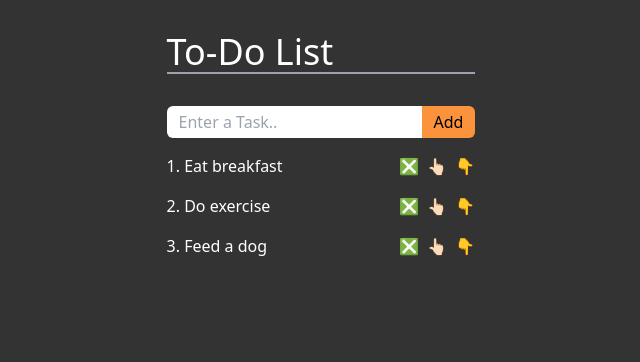
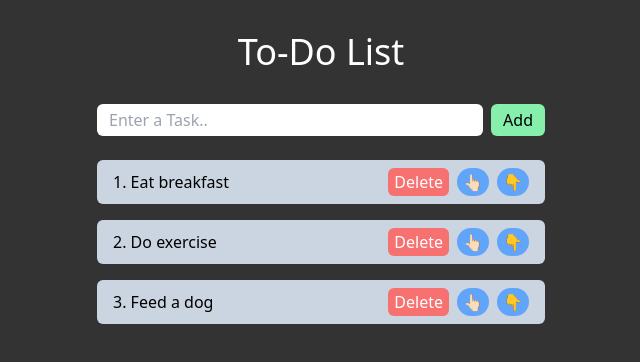
Before and after one commit to suhzeet/To-Do-List, a React (Vite) app: page / in a window 1280 px wide. Shown: the top 362 px of the page, without its empty margins (319-959 px from the left). Built offline with nearby package versions, Linux system fonts and the light colour scheme.

Commit message:
css is ready

```diff
--- a/src/ToDoList.jsx
+++ b/src/ToDoList.jsx
@@ -22,22 +22,20 @@ function ToDoList() {
 
   return (
     <>
-      <div className="grid justify-center mx-auto max-w-2xl">
+      <div className="text-center mx-auto max-w-lg px-8">
         <div className="w-full">
-          <h1 className="text-white text-4xl my-8 border-solid border-b-2 border-gray-400">
-            To-Do List
-          </h1>
-          <div>
+          <h1 className="text-white text-4xl my-8">To-Do List</h1>
+          <div className="flex gap-2 mb-6">
             <input
               type="text"
               placeholder="Enter a Task.."
-              className=" rounded-l-md py-1 px-3"
+              className=" rounded-md py-1 px-3 w-full"
               value={newTasks}
               onChange={handleInputChange}
             />
             <button
               onClick={addTask}
-              className=" bg-orange-400 py-1 px-3 rounded-r-md"
+              className=" bg-green-300 py-1 px-3 rounded-md hover:bg-green-600 hover:text-white transition-all"
             >
               Add
             </button>
@@ -45,25 +43,28 @@ function ToDoList() {
           <div>
             <ol>
               {tasks.map((task, index) => (
-                <li className="my-4 flex justify-between" key={index}>
-                  <span className=" text-white">
+                <li
+                  className="my-4 flex justify-between items-center bg-slate-300 px-4 py-2 rounded-md"
+                  key={index}
+                >
+                  <span>
                     {index + 1}. {task}
                   </span>
                   <div className="flex gap-2">
                     <button
-                      className=" hover:opacity-70"
+                      className=" hover:opacity-70 bg-red-400 py-0.5 px-1.5 rounded-md text-white"
                       onClick={() => deleteTask(index)}
                     >
-                      ❎
+                      Delete
                     </button>
                     <button
-                      className=" hover:opacity-70"
+                      className=" hover:opacity-70 bg-blue-400 py-0.5 px-1.5 rounded-full"
                       onClick={() => moveTaskUp(index)}
                     >
                       👆🏻
                     </button>
                     <button
-                      className=" hover:opacity-70"
+                      className=" hover:opacity-70 bg-blue-400 py-0.5 px-1.5 rounded-full"
                       onClick={() => moveTaskDown(index)}
                     >
                       👇
```
